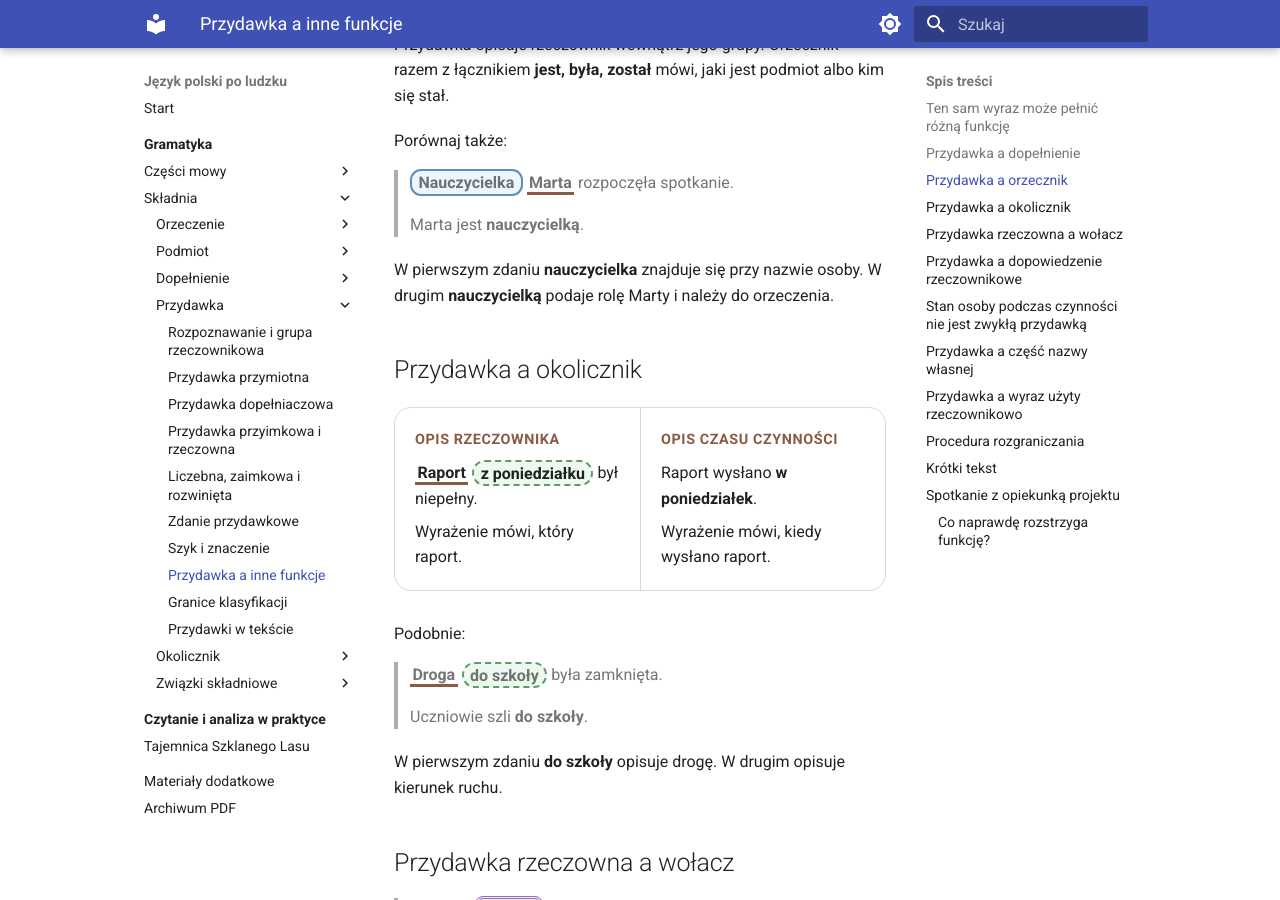
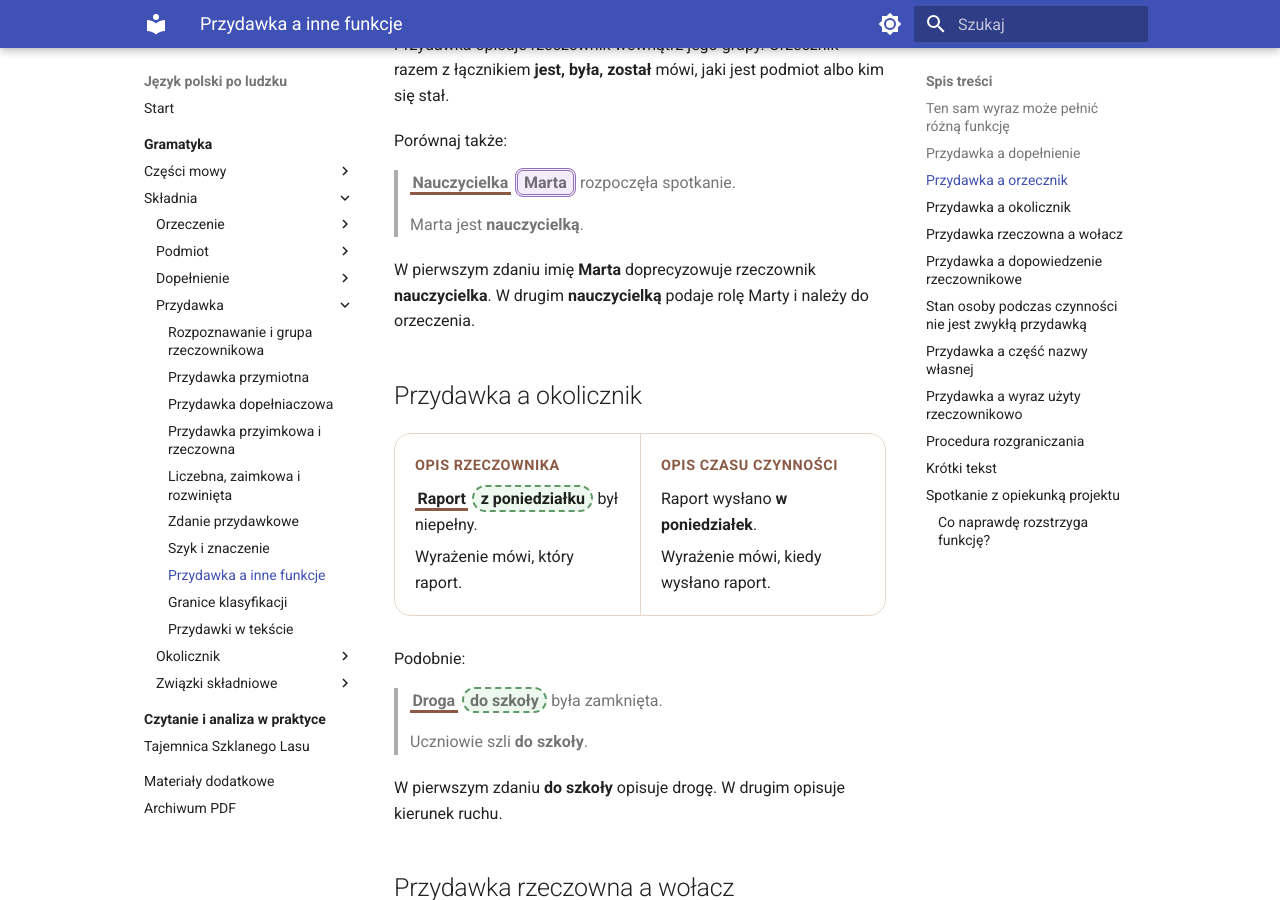
Before and after one commit to dchorazkiewicz/SP_JP, an MkDocs documentation site: the page built from docs/gramatyka/skladnia/przydawka/przydawka-a-inne-funkcje.md, in a window 1280 px wide and 900 px high, scrolled down 1475 px. Built offline with MkDocs 1.6.1 and Material for MkDocs 9.7.7, drawn with Linux system fonts in a browser that asks for light colours.

Commit message:
Popraw oznaczenie przydawki rzeczownej

```diff
--- a/docs/gramatyka/skladnia/przydawka/przydawka-a-inne-funkcje.md
+++ b/docs/gramatyka/skladnia/przydawka/przydawka-a-inne-funkcje.md
@@ -47,11 +47,11 @@ Przydawka opisuje rzeczownik wewnątrz jego grupy. Orzecznik razem z łącznikie
 
 Porównaj także:
 
-> <span class="attribute-mark attribute-mark--adjective">Nauczycielka</span> <span class="attribute-head">Marta</span> rozpoczęła spotkanie.
+> <span class="attribute-head">Nauczycielka</span> <span class="attribute-mark attribute-mark--noun">Marta</span> rozpoczęła spotkanie.
 
 > Marta jest **nauczycielką**.
 
-W pierwszym zdaniu **nauczycielka** znajduje się przy nazwie osoby. W drugim **nauczycielką** podaje rolę Marty i należy do orzeczenia.
+W pierwszym zdaniu imię **Marta** doprecyzowuje rzeczownik **nauczycielka**. W drugim **nauczycielką** podaje rolę Marty i należy do orzeczenia.
 
 ## Przydawka a okolicznik
 
```
